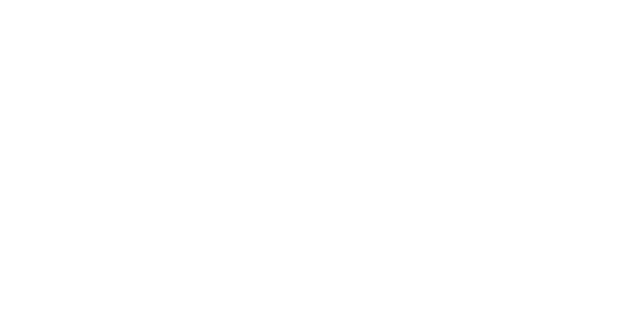
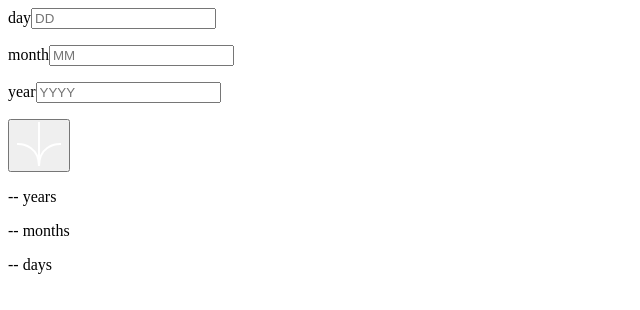
Before and after one commit to Himanshu-196018/age-calculator-app, a React (Create React App) app: page / in a window 1280 px wide. Shown: the top 310 px of the page, without its empty margins (0-640 px from the left). Built offline with nearby package versions, Linux system fonts and the light colour scheme.

Commit message:
Structure built

```diff
--- /dev/null
+++ b/src/components/App.jsx
@@ -0,0 +1,30 @@
+import React, { useState } from "react";
+import InputDate from "./InputDate";
+import Button from "./Button";
+import CalculatedAge from "./CalculatedAge";
+
+const App = () => {
+  const emptyDate = {
+    day: "",
+    month: "",
+    year: "",
+  };
+  let [date, setDate] = useState(emptyDate);
+  let [validDate, setValidDate] = useState(emptyDate);
+
+  const handleSubmit = (e) => {
+    e.preventDefault();
+  };
+
+  return (
+    <main>
+      <form>
+        <InputDate />
+        <Button type={"submit"} handleSubmit={() => handleSubmit} />
+      </form>
+      <CalculatedAge />
+    </main>
+  );
+};
+
+export default App;
--- /dev/null
+++ b/src/components/Button.jsx
@@ -0,0 +1,11 @@
+import React from "react";
+
+const Button = ({ type, handleClick }) => {
+  return (
+    <button type={type} onClick={() => handleClick}>
+      <img src="./images/icon-arrow.svg" alt="Icon Down Arrow" />
+    </button>
+  );
+};
+
+export default Button;
--- /dev/null
+++ b/src/components/CalculatedAge.jsx
@@ -0,0 +1,25 @@
+import React from "react";
+
+const CalculatedAge = (props) => {
+  const age = {
+    years: "--",
+    months: "--",
+    days: "--",
+  };
+
+  return (
+    <div className="calc-age">
+      <p>
+        <span className="purple-txt">{age.years}</span> years
+      </p>
+      <p>
+        <span className="purple-txt">{age.months}</span> months
+      </p>
+      <p>
+        <span className="purple-txt">{age.days}</span> days
+      </p>
+    </div>
+  );
+};
+
+export default CalculatedAge;
--- /dev/null
+++ b/src/components/Input.jsx
@@ -0,0 +1,26 @@
+import React from "react";
+
+const Input = ({
+  labelText,
+  placeholderText,
+  errorText,
+  inputValue,
+  handleChange,
+}) => {
+  return (
+    <label htmlFor={labelText}>
+      {labelText}
+      <input
+        id={labelText}
+        name={labelText}
+        type="number"
+        placeholder={placeholderText}
+        value={inputValue}
+        onChange={handleChange}
+      />
+      <p>{errorText}</p>
+    </label>
+  );
+};
+
+export default Input;
--- /dev/null
+++ b/src/components/InputDate.jsx
@@ -0,0 +1,28 @@
+import React, { useState } from "react";
+import Input from "./Input";
+
+const InputDate = () => {
+  const dateValue = [
+    ["day", "DD"],
+    ["month", "MM"],
+    ["year", "YYYY"],
+  ];
+
+  let [inputValue, setInputValue] = useState("");
+
+  const handleChange = () => {
+    console.log("hello");
+  };
+
+  return dateValue.map(([lt, pt]) => (
+    <Input
+      key={pt}
+      labelText={lt}
+      placeholderText={pt}
+      inputValue={inputValue}
+      handleChange={() => handleChange}
+    />
+  ));
+};
+
+export default InputDate;
--- a/src/index.js
+++ b/src/index.js
@@ -1,5 +1,10 @@
 import React from "react";
 import ReactDOM from "react-dom/client";
+import App from "./components/App";
 
 const root = ReactDOM.createRoot(document.getElementById("root"));
-root.render(<React.StrictMode></React.StrictMode>);
+root.render(
+  <React.StrictMode>
+    <App />
+  </React.StrictMode>
+);
```
